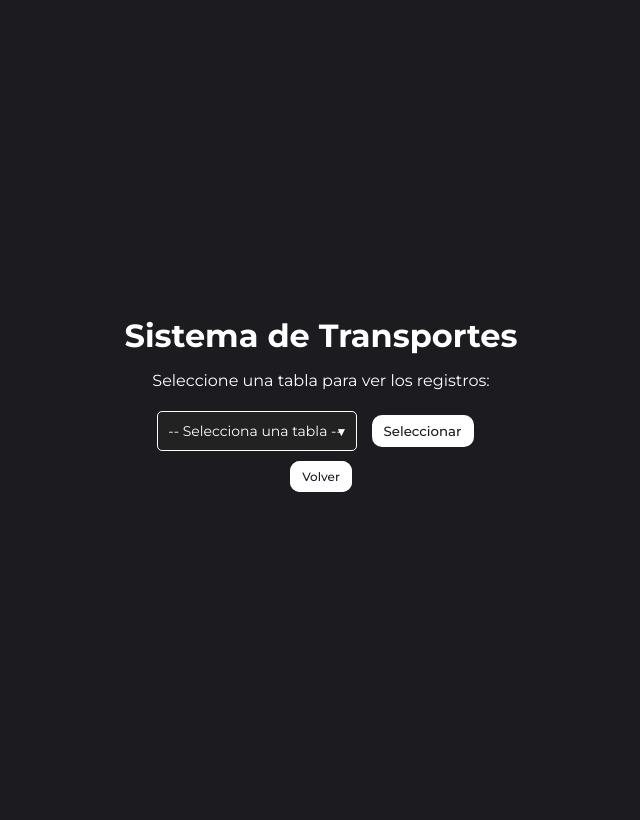
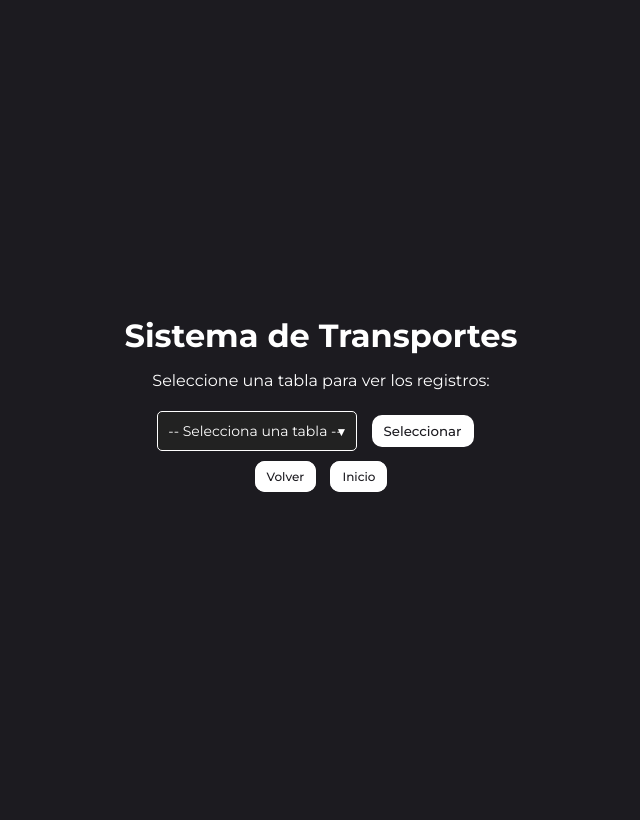
Before and after one commit to vaquitamarina/projectoBD, a PHP site: page /views/crud.php in a window 1280 px wide. Shown: the whole page, without its empty margins (319-959 px from the left). Run offline with PHP 8.4, Linux system fonts and the light colour scheme; some libraries are stand-ins or nearby versions.

Commit message:
boton atras

```diff
--- a/views/app.php
+++ b/views/app.php
@@ -138,7 +138,7 @@
         <!-- Área de mensajes -->
         <div id="mensajes"></div>
         <footer>
-            <a class="button-return" href="../index.php">Volver</a>
+            <a class="button-return" href="../index.php">Inicio</a>
         </footer>
     </div>
 
--- a/views/crud.php
+++ b/views/crud.php
@@ -58,7 +58,8 @@
             ?>
         </main>
         <footer>
-            <a class="button-return" href="../index.php">Volver</a>
+            <a class="button-return" href="crud.php">Volver</a>
+            <a class="button-return" href="../index.php">Inicio</a>
         </footer>
     </div>
 </body>
```
